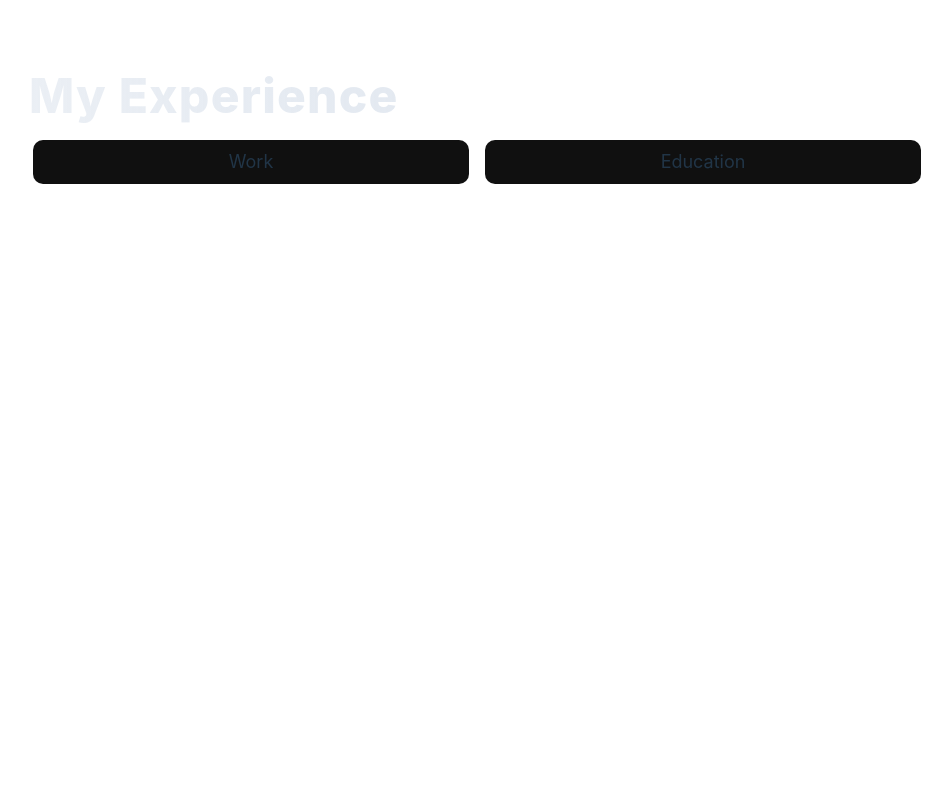
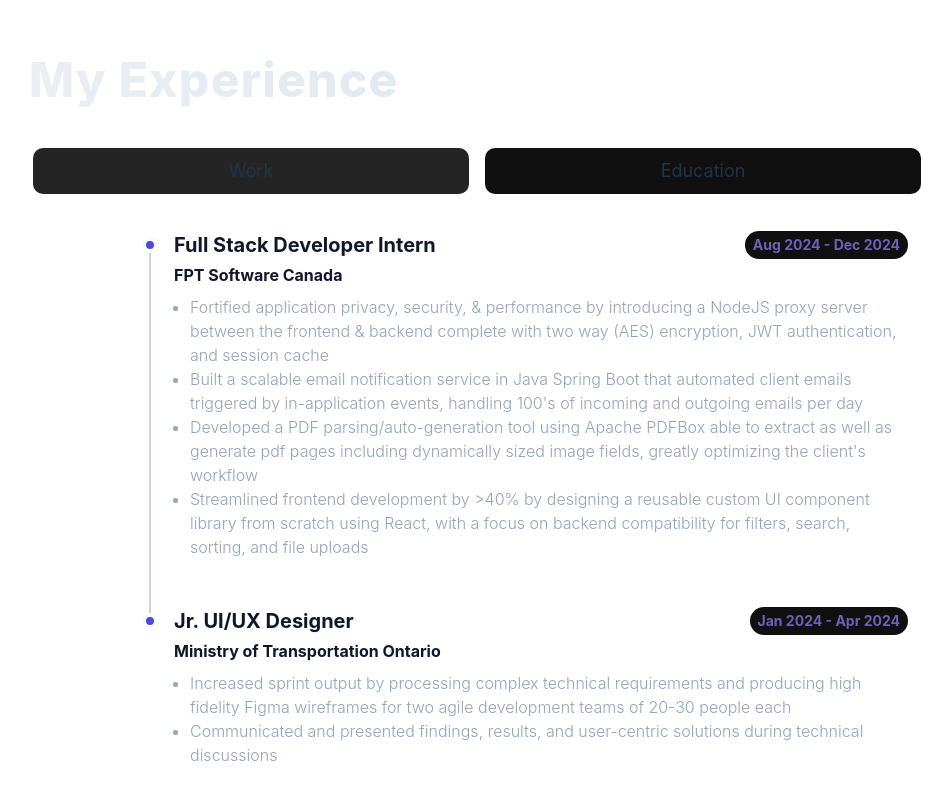
Before and after one commit to kevin-lann/portfolio-2025, a React (Vite) app: page / in a window 1280 px wide. Shown: the part 1532-2332 px from the top of the page, without its empty margins (163-1115 px from the left). Before the commit the page ends 1944 px from the top, so only its background shows below. Built offline with nearby package versions, Linux system fonts and the light colour scheme.

Commit message:
Added vertical timeline

```diff
--- a/src/App.tsx
+++ b/src/App.tsx
@@ -11,12 +11,14 @@ import { DiMongodb } from 'react-icons/di'
 import { BiLogoPostgresql } from 'react-icons/bi'
 import { useState } from 'react'
 import Tabs from './components/tabs/Tabs.tsx'
+import VerticalTimeline01 from './components/timeline/VerticalTimeline1.tsx'
+import { WORK_TIMELINE_ITEMS } from './constants/content.ts'
 
 const TABS = ['Work', 'Education']
 
 function App() {
 
-  const [tab, setTab] = useState<string>('')
+  const [tab, setTab] = useState<string>(TABS[0])
 
   return (
     <>
@@ -58,8 +60,8 @@ function App() {
                     <div className="w-full flex flex-row gap-[24px] items-center justify-center pt-8">
 
                         <a className="cursor-pointer" href='/resume/Kevin_Lan_Resume_2025.pdf' download target="_blank" rel="noopener noreferrer">
-                          <button className="relative items-center overflow-hidden
-                          transition-border ease-in-out duration-300 border border-transparent hover:border hover:border-white/15
+                          <button className="relative items-center overflow-hidden border-white/10
+                          transition-border ease-in-out duration-300 border border-transparent hover:border hover:border-white/30
                           focus:outline-none focus:ring-2 focus:ring-blue-500 focus:ring-offset-2
                           transition-shadow ease-in-out duration-300 hover:drop-shadow-[0_4px_20px_rgba(255,255,255,0.05)]">
                             <div className="flex flex-row align-center gap-4 items-center relative z-10">
@@ -90,10 +92,10 @@ function App() {
           <section id="tech" className="px-12 py-16">
               <div className="max-w-4xl mx-auto">
                 <h1 className="font-extrabold text-3xl md:text-5xl tracking-wide bg-clip-text text-transparent
-                        bg-gradient-to-l from-slate-200/80  via-slate-200 to-slate-200/70 pb-4  ">
+                        bg-gradient-to-l from-slate-200/80  via-slate-200 to-slate-200/70 pb-4 mb-6">
                   Technologies I use:
                 </h1>
-                <p className="text-md font-extralight text-slate-200 my-10">
+                <p className="text-md font-extralight text-slate-200 mb-10">
                   I am experienced building using many modern tools and frameworks. The following is my preferred tech stack. It consists of a handpicked set of technologies in which I use to develop full stack applications with:
                 </p>
                 <div className="flex flex-row flex-wrap gap-[10px] justify-center">
@@ -236,10 +238,20 @@ function App() {
           <section id="experience" className="px-12 my-56">
             <div className="max-w-4xl mx-auto">
                 <h1 className="font-extrabold text-3xl md:text-5xl tracking-wide bg-clip-text text-transparent
-                        bg-gradient-to-l from-slate-200/80  via-slate-200 to-slate-200/70 pb-4  ">
+                        bg-gradient-to-l from-slate-200/80  via-slate-200 to-slate-200/70 pb-4 mb-6">
                   My Experience
                 </h1>
                 <Tabs setTab={setTab} curTab={tab} tabs={TABS}/>
+                <div className="w-full p-4 mt-4 border border-white/15">
+                  {tab === TABS[0] ? (
+                    <div className="">
+                      <VerticalTimeline01 items={WORK_TIMELINE_ITEMS}/>
+                    </div>
+                  ) : tab === TABS[1] ? (
+                    <div>
+                    </div>
+                  ) : <></>}
+                 </div>
 
             </div>
           </section>
--- a/src/components/tabs/Tabs.tsx
+++ b/src/components/tabs/Tabs.tsx
@@ -13,11 +13,15 @@ const Tabs = ({
   return (
     <>
       <div className="w-full border-white/15 p-1 flex flex-row align-center gap-4 text-lg">
-        {tabs.map(tab => (
+        {tabs.map((tab, index) => (
           <div
-          className={`w-full text-center p-2 rounded-[10px] cursor-pointer ${curTab === tab ? 'bg-[#242424]' : 'bg-[#101010]'}
-          transition ease-in-out duration-300 ${curTab === tab ? 'hover:bg-[#343434]' : 'hover:bg-[#181818]'} `}
-          onClick={() => setTab(tab)}
+            key={index}
+            className={`w-full text-center p-2 rounded-[10px] cursor-pointer
+            ${curTab === tab ? 'bg-[#242424]' : 'bg-[#101010]'}
+            transition ease-in-out duration-300 ${curTab === tab ? 'hover:bg-[#343434]' : 'hover:bg-[#181818]'}
+            transition-border ease-in-out duration-300 border border-transparent hover:border-white/15
+            transition-shadow ease-in-out duration-300 hover:drop-shadow-[0_4px_20px_rgba(255,255,255,0.05)]`}
+            onClick={() => setTab(tab)}
           >
             {tab}
           </div>
--- /dev/null
+++ b/src/components/timeline/VerticalTimeline1.tsx
@@ -0,0 +1,35 @@
+interface TimelineItemProps {
+  date: string
+  label: string
+  title: string
+  subtitle: string
+  content: string[]
+}
+
+export default function VerticalTimeline01({ items }: { items: TimelineItemProps[] }) {
+  return (
+    <div className={`-my-6`}>
+
+      {items.map((item, index) => (
+        <div key={index} className="relative pl-8 sm:pl-32 py-6 group">
+          {/* Purple label */}
+
+          {/* Time + Title */}
+          <div className="flex flex-col sm:flex-row items-start mb-1 group-last:before:hidden before:absolute before:left-2 sm:before:left-0 before:h-full before:px-px before:bg-slate-300 sm:before:ml-[6.5rem] before:self-start before:-translate-x-1/2 before:translate-y-3 after:absolute after:left-2 sm:after:left-0 after:w-2 after:h-2 after:bg-indigo-600 after:border-4 after:box-content after:border-slate-50 after:rounded-full sm:after:ml-[6.5rem] after:-translate-x-1/2 after:translate-y-1.5">
+            <div className="text-xl font-bold text-slate-900 dark:text-white">{item.title}</div>
+            <time className="items-center ml-auto mr-0 px-2 py-1 font-bold text-sm text-[#6e62b6] bg-[#101010] rounded-full">{item.date}</time>
+          </div>
+          <div className="text-md font-bold text-slate-900 dark:text-white">{item.subtitle}</div>
+          {/* Description */}
+          <ul className="ml-4 mt-2 text-slate-400 font-light list-disc" >
+            {item.content.map((line, index) => (
+              <li key={index}>{line}</li>
+            ))}
+          </ul>
+
+        </div>
+      ))}
+
+    </div>
+  )
+}
--- /dev/null
+++ b/src/constants/content.ts
@@ -0,0 +1,24 @@
+export const WORK_TIMELINE_ITEMS = [
+  {
+    date: 'Aug 2024 - Dec 2024',
+    title: 'Full Stack Developer Intern',
+    subtitle: 'FPT Software Canada',
+    label: '',
+    content: [
+      "Fortified application privacy, security, & performance by introducing a NodeJS proxy server between the frontend & backend complete with two way (AES) encryption, JWT authentication, and session cache",
+      "Built a scalable email notification service in Java Spring Boot that automated client emails triggered by in-application events, handling 100's of incoming and outgoing emails per day",
+      "Developed a PDF parsing/auto-generation tool using Apache PDFBox able to extract as well as generate pdf pages including dynamically sized image fields, greatly optimizing the client's workflow",
+      "Streamlined frontend development by >40% by designing a reusable custom UI component library from scratch using React, with a focus on backend compatibility for filters, search, sorting, and file uploads"
+    ]
+  },
+  {
+    date: 'Jan 2024 - Apr 2024',
+    title: 'Jr. UI/UX Designer',
+    label: '',
+    subtitle: 'Ministry of Transportation Ontario',
+    content: [
+      "Increased sprint output by processing complex technical requirements and producing high fidelity Figma wireframes for two agile development teams of 20-30 people each",
+      "Communicated and presented findings, results, and user-centric solutions during technical discussions",
+    ]
+  }
+]
```
